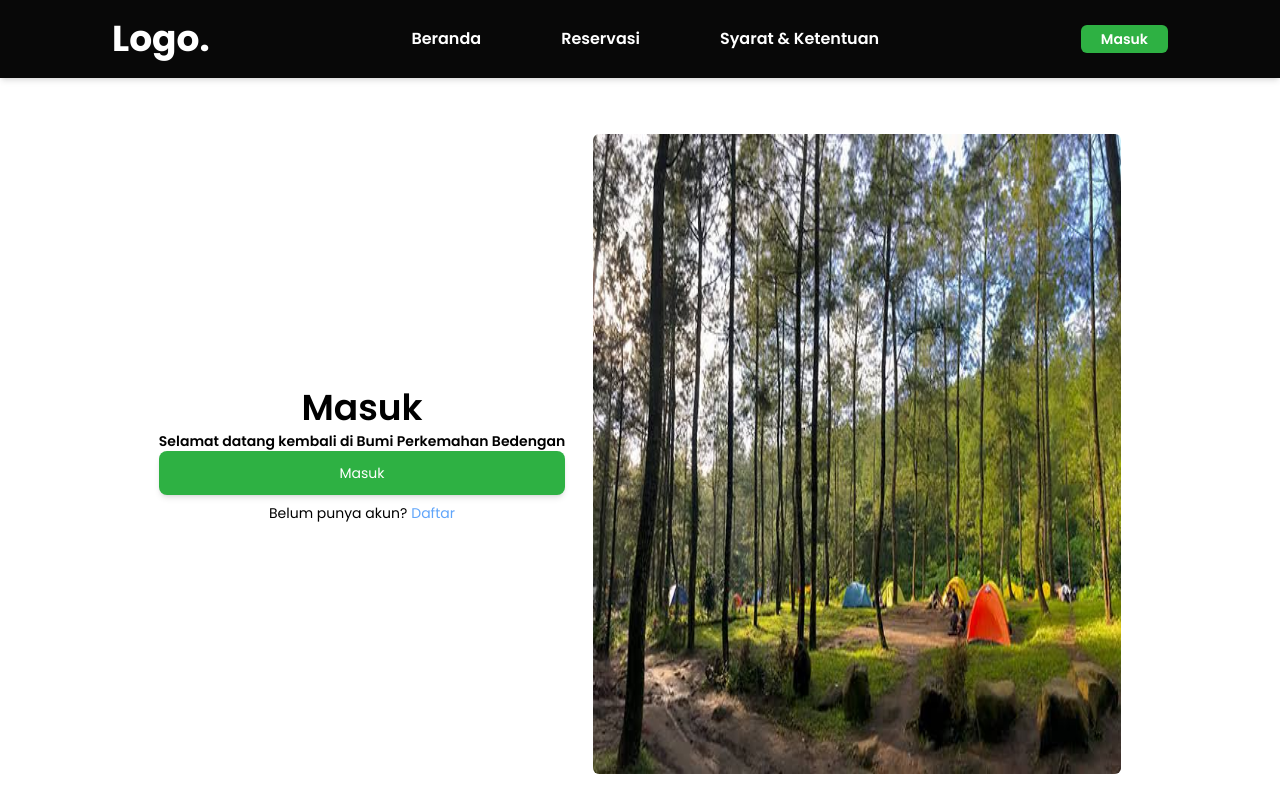
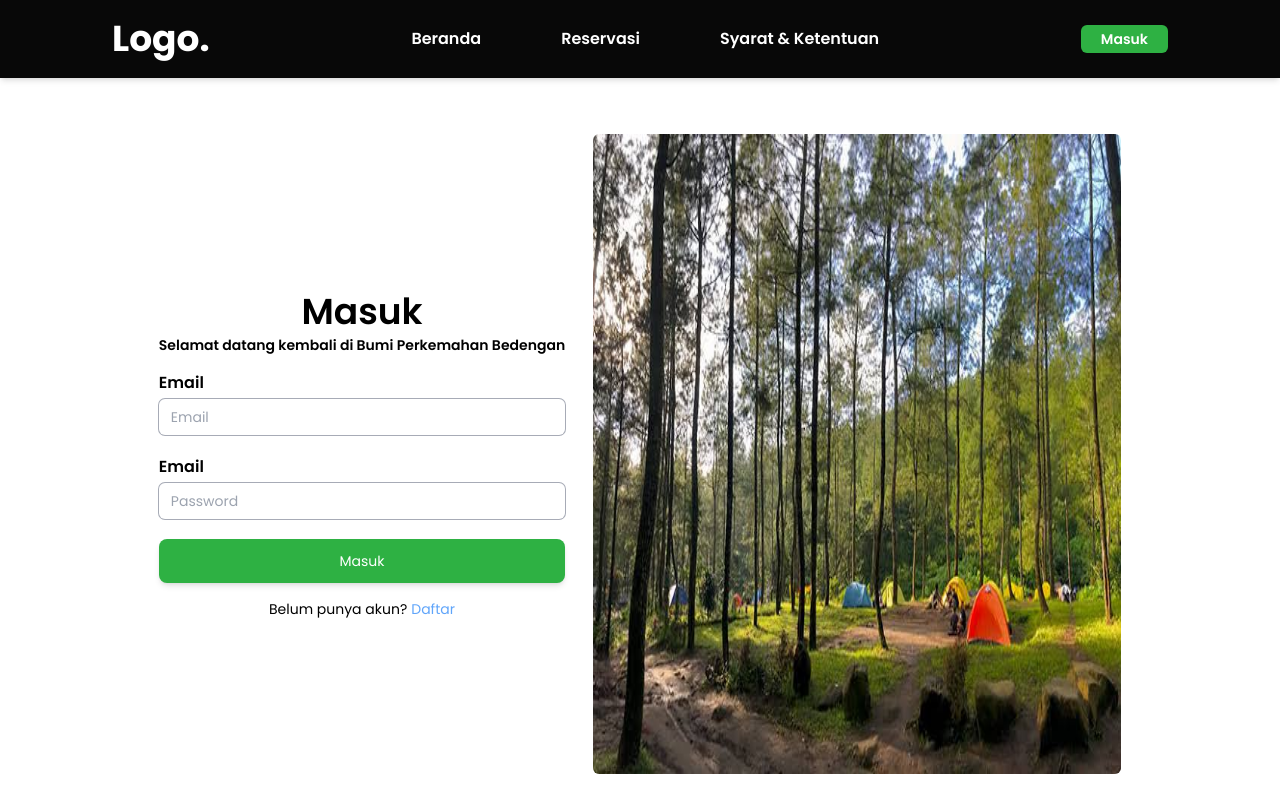
Before and after one commit to RezzyYuhand/Bedengan-FE, a React (Vite) app: page /masuk in a window 1280 px wide. Shown: the top 800 px of the page. Built offline with nearby package versions, Linux system fonts and the light colour scheme.

Commit message:
update Masuk

```diff
--- a/src/pages/profile/Masuk.jsx
+++ b/src/pages/profile/Masuk.jsx
@@ -3,24 +3,59 @@ import { Link } from 'react-router-dom'
 import { Navbar, Footer, Button } from '../../components/index'
 
 const Masuk = () => {
+  const [email, setEmail] = useState('')
+  const [password, setPassword] = useState('')
 
+  const handleLogin = (e) => {
+    e.preventDefault();
+
+    if (email === '' || password === '') {
+      alert('email atau password tidak boleh kosong');
+    } else if (email !== 'test@example.com' || password !== 'password123') {
+      alert('email atau password salah');
+    } else {
+
+      alert('Login Berhasil');
+    }
+  }
 
   return (
     <div>
       <Navbar />
       <div className='flex flex-row gap-7 items-center justify-center w-full'>
-        <div className='flex flex-col w-fit'>
+        <div className='flex flex-col w-fit gap-4'>
           <div className='flex flex-col items-center'>
             <h2 className='font-semibold'>Masuk</h2>
             <p className='text-sm font-semibold text-center'>Selamat datang kembali di Bumi Perkemahan Bedengan </p>
           </div>
 
-          <form className='flex flex-col gap-4'>
-
+          <form onSubmit={handleLogin} className='flex flex-col gap-5'>
+            <div className='flex flex-col gap-1'>
+              <label className='font-semibold'>Email</label>
+              <input
+                type="email"
+                placeholder='Email'
+                value={email}
+                onChange={(e) => setEmail(e.target.value)}
+                className="block px-3 py-2 w-full rounded-md ring-1 ring-inactive-gray sm:text-sm"
+                required
+              />
+            </div>
+            <div className='flex flex-col gap-1'>
+              <label className='font-semibold'>Email</label>
+              <input
+                type="password"
+                placeholder='Password'
+                value={password}
+                onChange={(e) => setPassword(e.target.value)}
+                className="block px-3 py-2 w-full rounded-md ring-1 ring-inactive-gray sm:text-sm"
+                required
+              />
+            </div>
+            <Button type='submit' className='w-full'>Masuk</Button>
           </form>
 
-          <div className='flex flex-col gap-2 items-center'>
-            <Button className='w-full'>Masuk</Button>
+          <div className='flex flex-col items-center'>
             <div className='flex flex-row gap-1'>
               <p className='text-sm'>Belum punya akun?</p>
               <Link to='/daftar' className='text-sm text-blue-400 hover:text-blue-600 transition-colors duration-300'>Daftar</Link>
```
